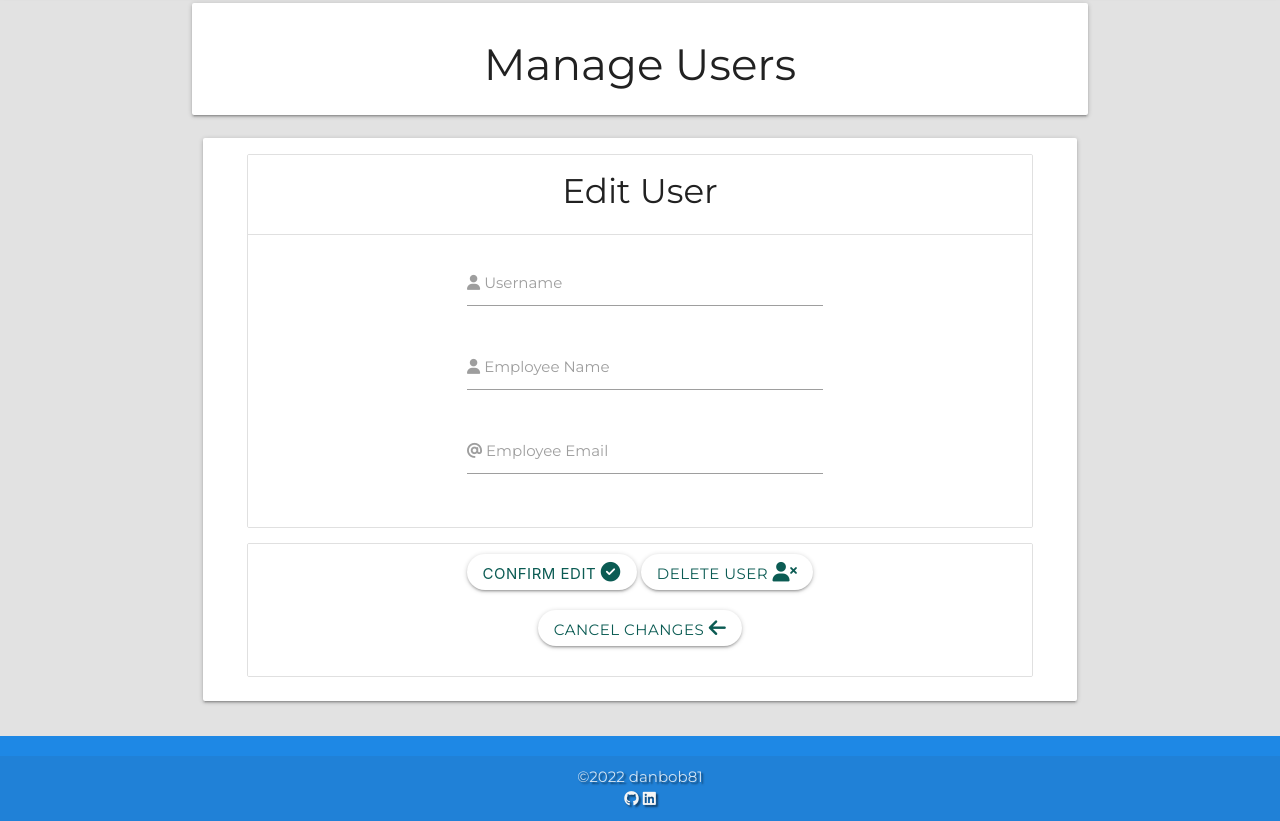
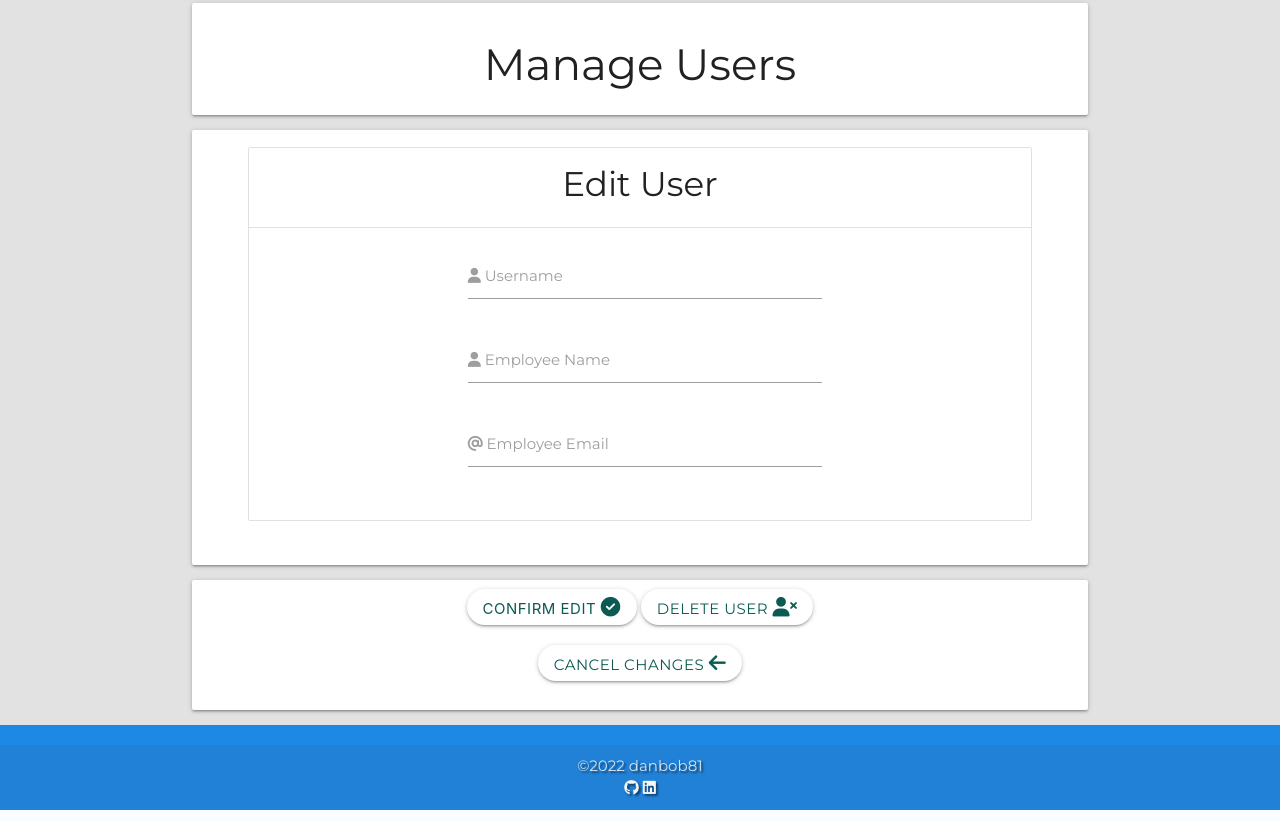
Before and after one commit to Danbob81/enabled, a Flask app: template templates/edit_user.html in a window 1280 px wide. Shown: the part 69-890 px from the top of the page. Run offline with Flask 2, Linux system fonts and the light colour scheme; the template is opened without the code that fills it, so the values that code supplies are empty; some libraries are stand-ins or nearby versions.

Commit message:
minor layout adjustments and update README.md

```diff
--- a/templates/edit_user.html
+++ b/templates/edit_user.html
@@ -10,10 +10,10 @@
     </div>
 </div>
 
+<div class="card">
+    <div class="card-content">
         <div class="row">
             <div class="col s12">
-        <div class="card">
-            <div class="card-content">
                 <form method="POST" action="{{ url_for('edit_user', employee_id=employee._id) }}">
                     <ul class="collection with-header">
                         <li class="collection-header center-align"><h4>Edit User</h4></li>
@@ -25,12 +25,6 @@
                                         maxlength="15" pattern="^[a-zA-Z0-9]{5,15}$" value="{{ employee.username }}" class="validate">
                                     <label for="username"><i class="fa-solid fa-user"></i> Username</label>
                                 </div>
-                                <!-- password -->
-                                <!-- <div class="input-field col s12 l6 offset-l3">
-                                    <input id="password" name="password" type="password" minlength="5"
-                                        maxlength="15" pattern="^[a-zA-Z0-9]{5,15}$" value="" class="">
-                                    <label for="password">Password</label>
-                                </div> -->
                                 <!-- name -->
                                 <div class="input-field col s12 l6 offset-l3">
                                     <input id="employee_name" name="employee_name" type="text" value="{{ employee.employee_name }}" class="validate">
@@ -44,9 +38,15 @@
                             </div>
                         </li>
                     </ul>
+                </form>
+            </div>
+        </div>
+    </div>
+</div>
+
 <!-- Submit -->
-                    <ul class="collection">
-                        <li class="collection-item">
+<div class="card">
+    <div class="card-content">
         <div class="row">
             <div class="col s12 center-align">
                 <button type="submit" class="btn center-align">Confirm Edit <i class="fa-solid fa-circle-check"></i></button>
@@ -59,11 +59,6 @@
         <div class="row">
             <div class="col s12 center-align">
                 <a href="{{ url_for('get_users') }}" class="btn">Cancel Changes <i class="fa-solid fa-arrow-left"></i></a>
-                                </div>
-                            </div>
-                        </li>
-                    </ul>
-                </form>
             </div>
         </div>
     </div>
```
Also changed, not shown: templates/create_job.html (+11 -9 lines), templates/edit_customer.html (+10 -9 lines), README.md, 1 other file. Lines whose indentation alone changed are shown as unchanged.
